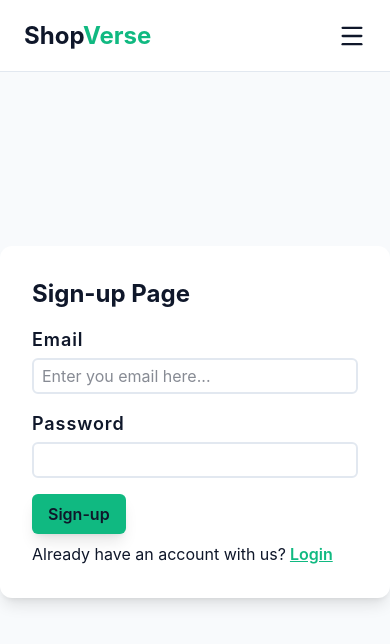
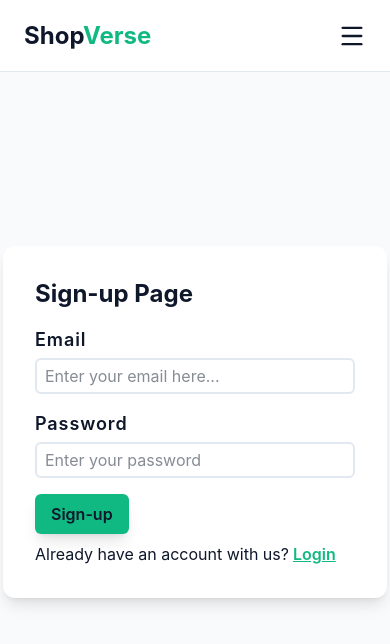
Before and after one commit to Puneetkumarboinpally/ShopVerse-React-E-Commerce-Experience, a React (Vite) app in the folder ShopVerse/: page /auth in a window 390 px wide. Shown: the top 644 px of the page. Built offline with nearby package versions, Linux system fonts and the light colour scheme.

Commit message:
made responsive

```diff
--- a/ShopVerse/src/pages/Auth.jsx
+++ b/ShopVerse/src/pages/Auth.jsx
@@ -4,10 +4,10 @@ const Auth = () => {
     "py-2 px-4 mb-2 bg-accent rounded-md text-text font-semibold cursor-pointer active:scale-95 shadow-lg transition-all duration-300 hover:translate-y-[-2px]";
   const labelStyles = "text-text text-lg font-semibold tracking-wider";
   const inputStyles =
-    "border-2 text-text border-border rounded-md py-1 px-2 outline-none ";
+    "border-2 text-text border-border rounded-md py-1 px-2 outline-none transition-colors duration-300 focus:ring-2 focus:ring-accent";
   return (
     <div className="h-screen flex justify-center items-center">
-      <div className="w-98 bg-surface rounded-xl p-8 shadow-lg">
+      <div className="w-full max-w-sm bg-surface rounded-xl p-8 shadow-lg">
         <h1 className="text-2xl font-bold text-text mb-4">Sign-up Page</h1>
         <form>
           <div className={groupDataStyles}>
@@ -18,14 +18,21 @@ const Auth = () => {
               className={inputStyles}
               type="email"
               id="email"
-              placeholder="Enter you email here..."
+              name="email"
+              placeholder="Enter your email here..."
             />
           </div>
           <div className={groupDataStyles}>
             <label htmlFor="password" className={labelStyles}>
               Password
             </label>
-            <input className={inputStyles} type="password" id="password" />
+            <input
+              className={inputStyles}
+              type="password"
+              id="password"
+              name="password"
+              placeholder="Enter your password"
+            />
           </div>
           <button className={buttonStyles} type="submit">
             Sign-up
```
